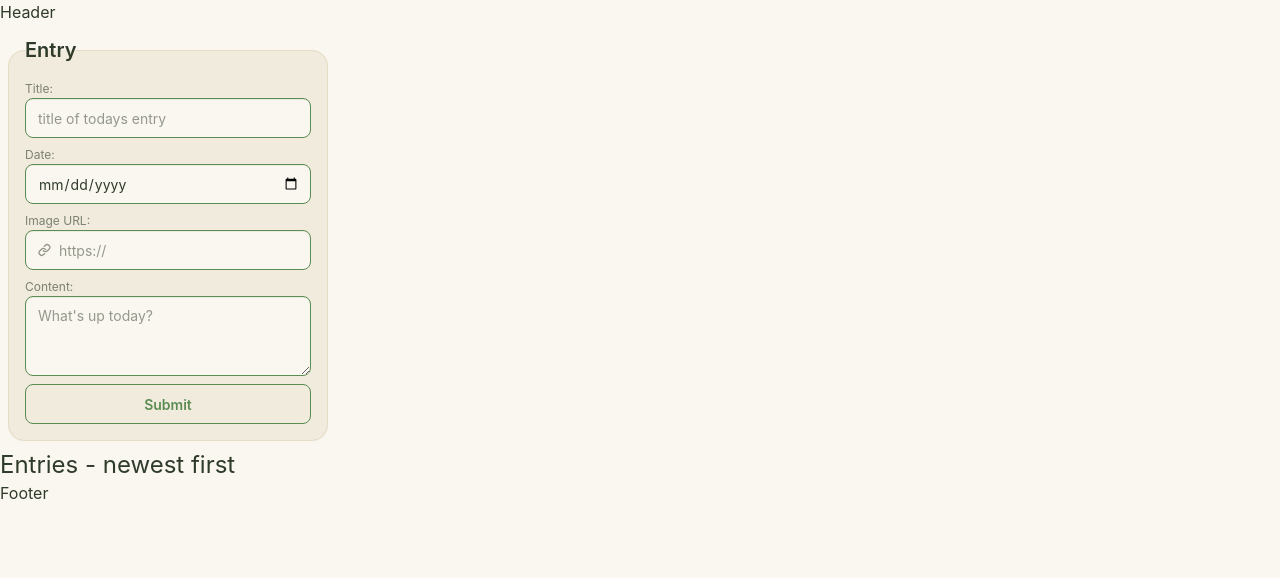
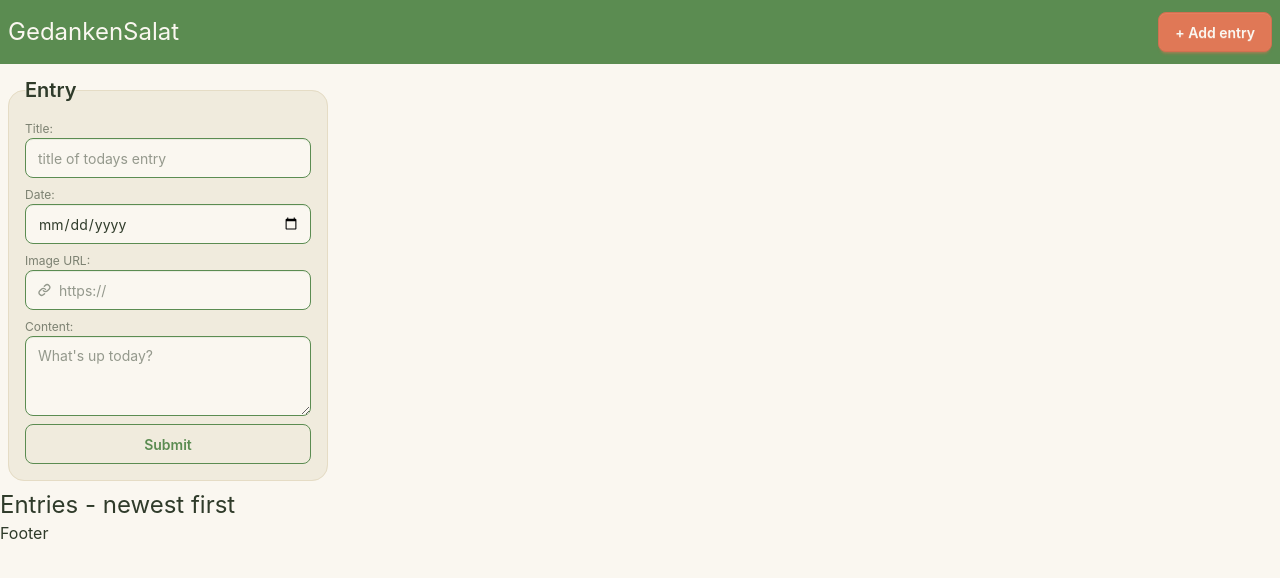
Before and after one commit to MonkeyDNaara/GedankenSalat, a React (Vite) app: page / in a window 1280 px wide. Shown: the top 578 px of the page. Built offline with nearby package versions, Linux system fonts and the light colour scheme.

Commit message:
header content and styling

```diff
--- a/src/components/Header.jsx
+++ b/src/components/Header.jsx
@@ -1,4 +1,11 @@
 const Header = () => {
-  return <div>Header</div>;
+  return (
+    <header>
+      <div className="navbar bg-primary flex justify-between">
+        <h1 className="text-2xl text-primary-content">GedankenSalat</h1>
+        <button className="btn btn-secondary">+ Add entry</button>
+      </div>
+    </header>
+  );
 };
 export default Header;
```
